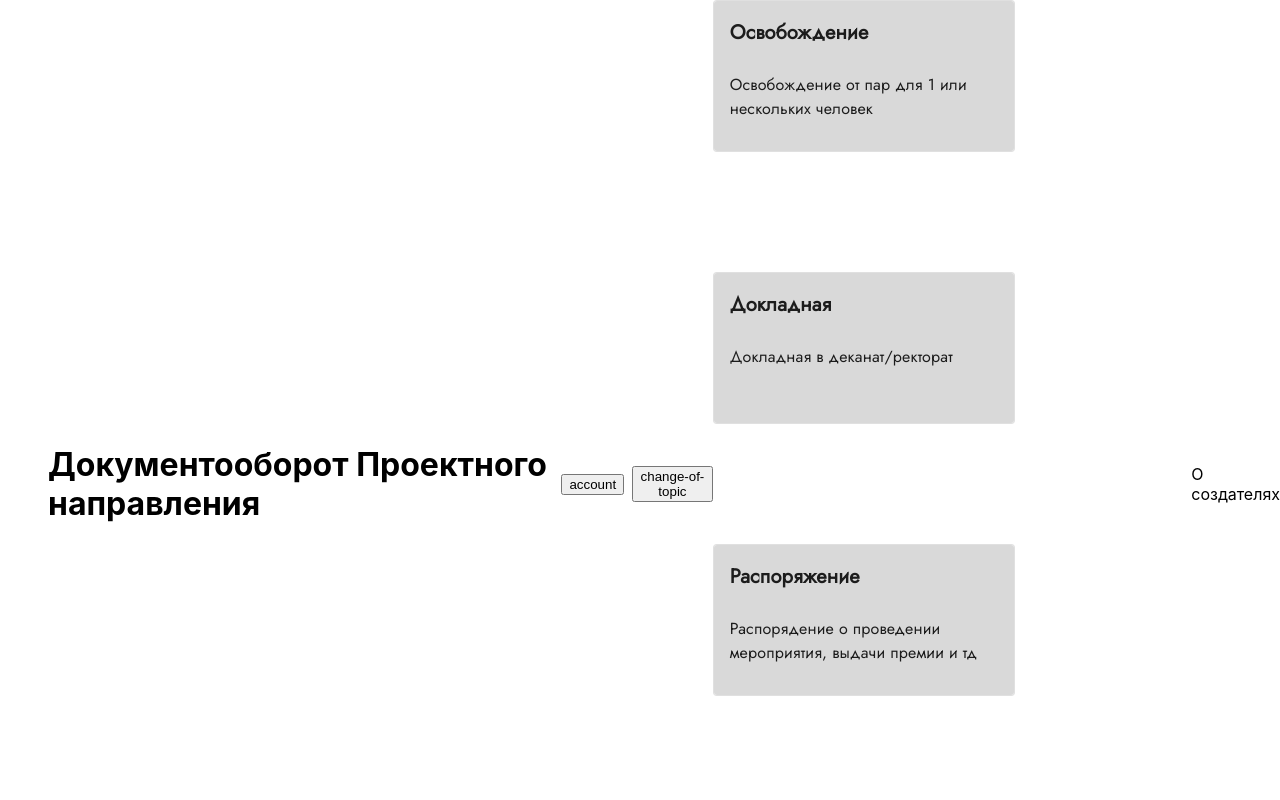
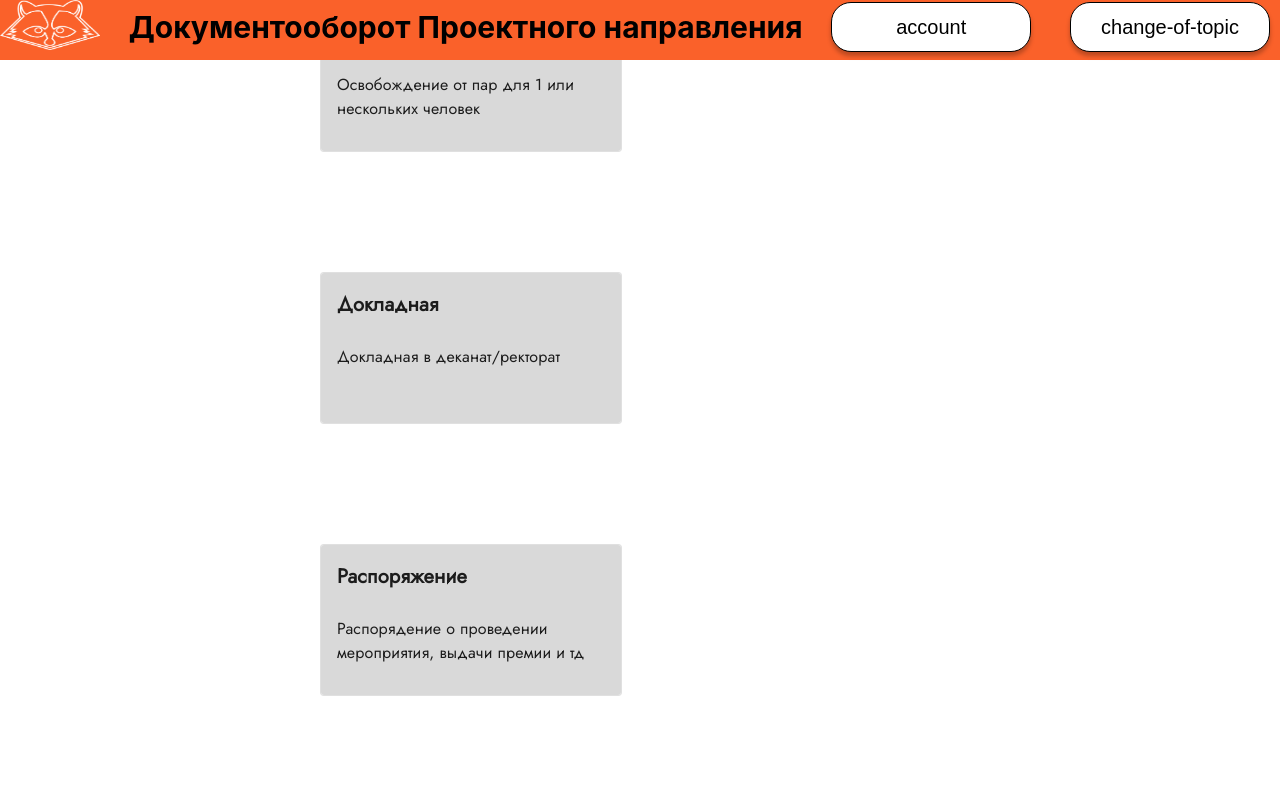
Before and after one commit to IT-FAMCS/documents, a React (Create React App) app in the folder front-doc/: page / in a window 1280 px wide. Shown: the top 800 px of the page. Built offline with nearby package versions, Linux system fonts and the light colour scheme.

Commit message:
fix: fixed conflicts

```diff
--- a/front-doc/src/App.css
+++ b/front-doc/src/App.css
@@ -1,8 +1,78 @@
 #root {
     margin: 0;
     display: flex;
-    justify-content: center;
+    flex-direction: column;
+    width: 100%;
+    min-height: 100vh;
+}
+
+#root {
+    margin: 0;
+    display: flex;
+    flex-direction: column;
+    justify-content: space-between;
     align-items: center;
     width: 100%;
     min-height: 100vh;
 }
+
+.main {
+    margin: 100px 0px 0px 0px;
+}
+
+.header-component {
+    background-color: #FA612A;
+    width: 100%;
+    height: 60px;
+    position: fixed;
+    z-index: 1;
+}
+
+.logo {
+    margin: 0;
+    width: 100px;
+    height: 50px;
+}
+
+.header-text {
+    margin: 0;
+    font-size: 30px;
+    color: black;
+}
+
+.account {
+    margin: 0px 10px 0px 0px;
+    width: 200px;
+    height: 50px;
+    background-color: rgb(255, 255, 255);
+    color: black;
+    align-items: center;
+    display: flex;
+    justify-content: center;
+    border: 1px solid black;
+    border-radius: 20px;
+    box-shadow: 0px 4px 4px 0px rgba(0, 0, 0, 0.25);
+    font-size: 20px;
+}
+
+.change-of-topic {
+    margin: 0px 10px 0px 0px;
+    width: 200px;
+    height: 50px;
+    background-color: rgb(255, 255, 255);
+    color: black;
+    align-items: center;
+    display: flex;
+    justify-content: center;
+    border: 1px solid black;
+    border-radius: 20px;
+    box-shadow: 0px 4px 4px 0px rgba(0, 0, 0, 0.25);
+    font-size: 20px;
+}
+
+.footer-component {
+    background-color: #FA612A;
+    width: 100%;
+    height: 60px;
+    margin: 80px 0px 0px 0px;
+}
```
